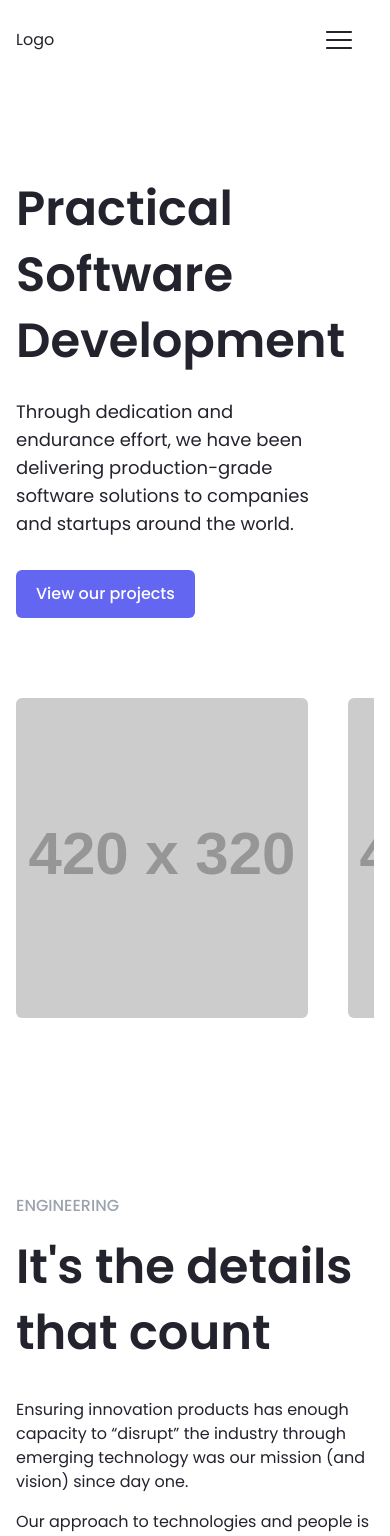
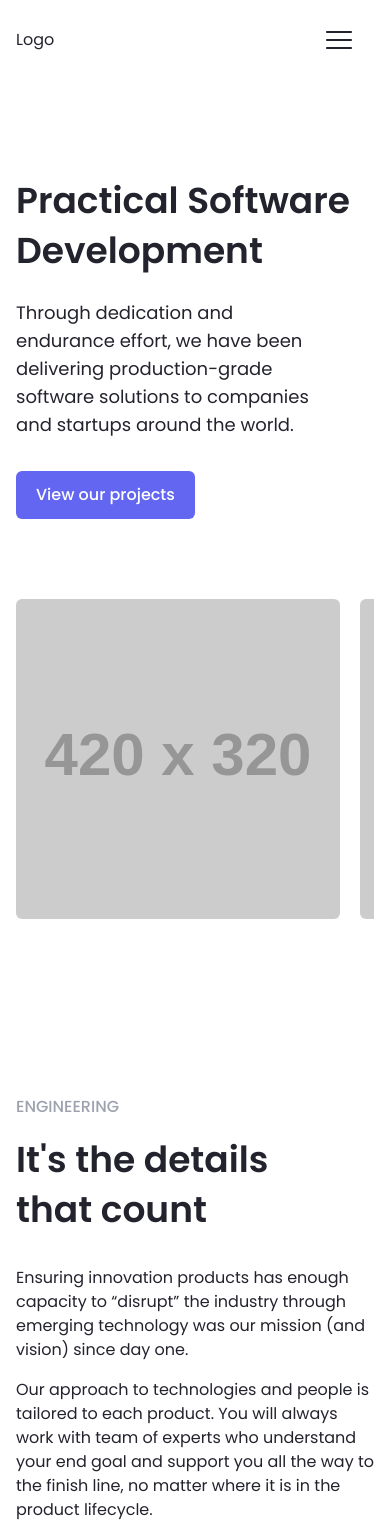
Before and after one commit to nongdan-dev/website, a React (Vite) app: page / in a window 390 px wide. Shown: the top 1536 px of the page. Built offline with nearby package versions, Linux system fonts and the light colour scheme.

Commit message:
Update responsive layout

```diff
--- a/src/components/widget/Section.tsx
+++ b/src/components/widget/Section.tsx
@@ -28,7 +28,10 @@ export function Section({ title, subtitle, children, ...props }: SectionProps) {
         </span>
       )}
       {!!title && (
-        <h2 id={titleId} className='mb-8 text-5xl font-semibold leading-snug'>
+        <h2
+          id={titleId}
+          className='mb-8 text-balance text-4xl font-semibold leading-snug sm:text-5xl sm:leading-snug'
+        >
           {title}
         </h2>
       )}
--- a/src/pages/Home/Hero.tsx
+++ b/src/pages/Home/Hero.tsx
@@ -5,8 +5,8 @@ import { Button, LineBreak, Link } from '@/components'
 function Hero() {
   return (
     <div className='col-content py-24'>
-      <h1 className='text-balance text-5xl font-semibold leading-snug'>
-        Practical <LineBreak /> Software Development
+      <h1 className='text-balance text-4xl font-semibold leading-snug sm:text-5xl sm:leading-snug'>
+        Practical <LineBreak className='md:inline' /> Software Development
       </h1>
       <p className='mt-6 text-balance text-lg'>
         Through dedication and endurance effort, we have been delivering{' '}
@@ -19,14 +19,14 @@ function Hero() {
         </Link>
       </Button>
       <Swiper
-        spaceBetween={40}
+        spaceBetween={20}
         className='mt-20'
         tag='ul'
-        slidesPerView={1.2}
+        slidesPerView={1.1}
         breakpoints={{
           640: { slidesPerView: 1.5 },
           950: { slidesPerView: 2.1 },
-          1300: { slidesPerView: 3.2 },
+          1300: { slidesPerView: 3.1 },
         }}
       >
         <SwiperSlide tag='li'>
--- a/src/pages/Home/index.tsx
+++ b/src/pages/Home/index.tsx
@@ -34,9 +34,9 @@ function Home() {
           {Array.from({ length: 4 }).map((_, idx) => (
             <li
               key={idx}
-              className='flex h-52 flex-col justify-between rounded-md bg-gray-200/80 p-8'
+              className='flex flex-col justify-between rounded-md bg-gray-200/80 p-8'
             >
-              <IoCodeSlashOutline className='text-4xl text-gray-500' />
+              <IoCodeSlashOutline className='mb-8 text-4xl text-gray-500' />
               <h3 className='text-balance text-xl font-medium'>
                 Pride in well-crafted products
               </h3>
@@ -71,11 +71,11 @@ function Home() {
           products, we take care of the whole product cycle so you can truly
           focus on the business.
         </p>
-        <ul className='mt-16 grid grid-cols-1 gap-10 lg:grid-cols-2'>
+        <ul className='mt-16 grid grid-cols-1 gap-10 md:grid-cols-2'>
           {Array.from({ length: 4 }).map((_, idx) => (
             <li
               key={idx}
-              className='min-h-80 rounded-md border border-gray-300 p-10 pr-40'
+              className='rounded-md border border-gray-300 p-10 xl:pr-40'
             >
               <h4 className='mb-2 text-sm uppercase text-indigo-500'>design</h4>
               <h3 className='text-2xl font-medium'>
@@ -105,7 +105,10 @@ function Home() {
       <Section className='col-full-width bg-gray-50'>
         {titleId => (
           <div className='col-content text-center'>
-            <h2 id={titleId} className='text-3xl font-semibold leading-snug'>
+            <h2
+              id={titleId}
+              className='text-balance text-3xl font-semibold leading-snug'
+            >
               We'd love to work with you.
             </h2>
             <p className='mt-3'>Drop us a message if you need any help</p>
```
